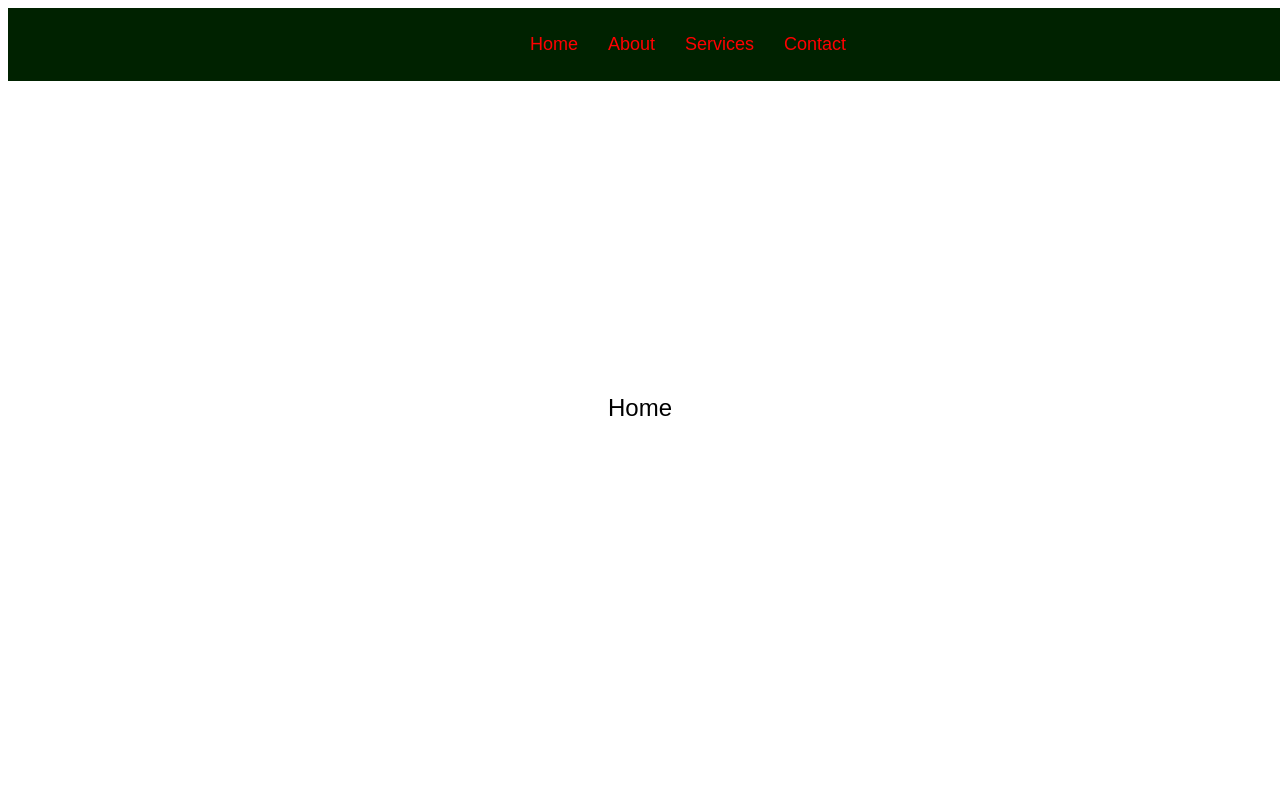
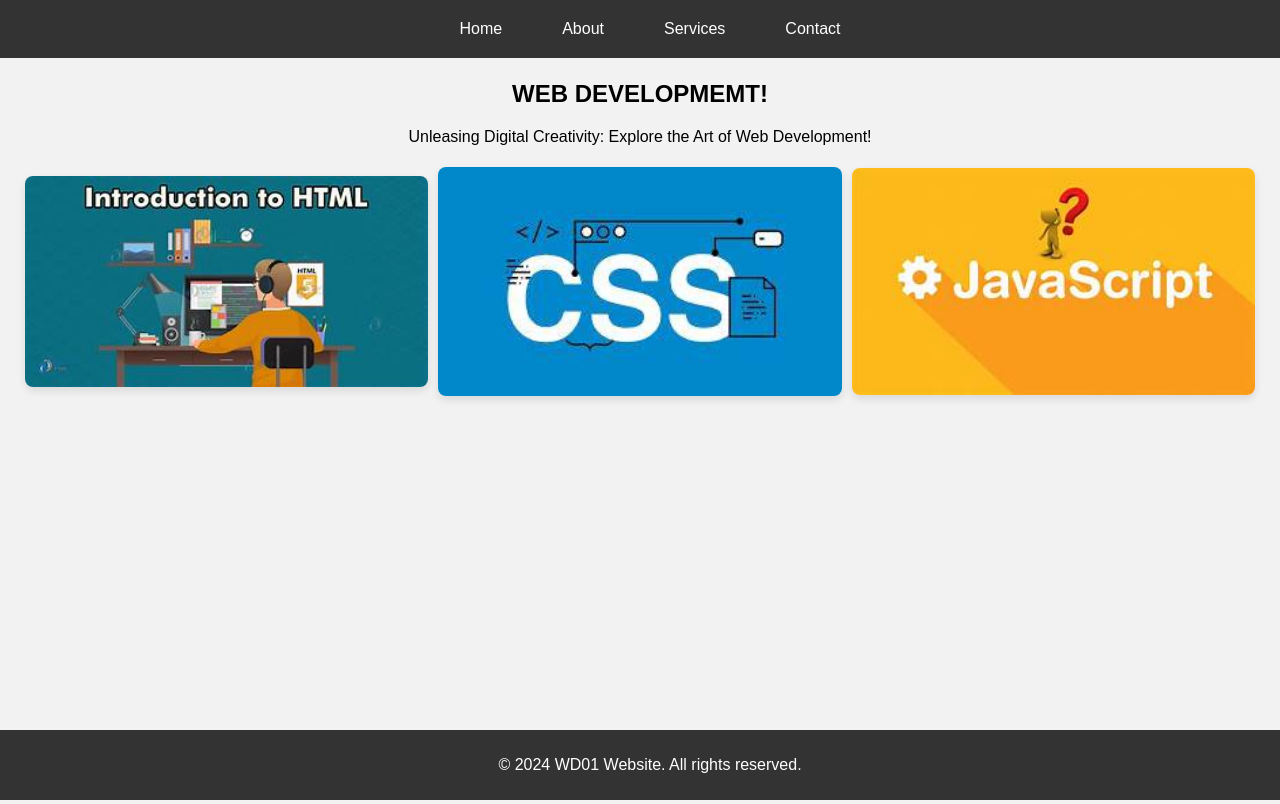
Before and after one commit to Idrish-khokhar/PRODIGY_WD_01, a plain HTML site: page index.html in a window 1280 px wide. Shown: the top 804 px of the page. Drawn offline with Linux system fonts and the light colour scheme.

Commit message:
add files

```diff
--- a/index.html
+++ b/index.html
@@ -7,21 +7,30 @@
   <link rel="stylesheet" href="styles.css">
 </head>
 <body>
-  <header class="navbar">
+  <header>
     <nav>
-      <ul class="nav-links">
-        <li><a href="#home">Home</a></li>
-        <li><a href="#about">About</a></li>
-        <li><a href="#services">Services</a></li>
-        <li><a href="#contact">Contact</a></li>
-      </ul>
+        <a href="#" class="nav-link">Home</a>
+        <a href="#" class="nav-link">About</a>
+        <a href="#" class="nav-link">Services</a>
+        <a href="#" class="nav-link">Contact</a>
     </nav>
-  </header>
+</header>
 
-  <section id="home" class="section">Home</section>
-  <section id="about" class="section">About </section>
-  <section id="services" class="section">Services</section>
-  <section id="contact" class="section">Contact</section>
+<section>
+    <h1>WEB DEVELOPMEMT!</h1>
+    <p>Unleasing Digital Creativity: Explore the Art of Web Development!</p>
+
+    <div class="image-container">
+        <img src="./Image 1.jpg" alt="Image 1" class="image">
+        <img src="./Image 2.jpg" alt="Image 2" class="image">
+        <img src="./Image 3.jpg" alt="Image 2" class="image">
+    </div>
+</section>
+
+<footer>
+    <p>&copy; 2024 WD01 Website. All rights reserved.</p>
+</footer>
+
 
   <script src="script.js"></script>
 </body>
--- a/script.js
+++ b/script.js
@@ -1,11 +1,11 @@
-// Select the navbar
-const navbar = document.querySelector('.navbar');
+        // Add a scroll event listener to change the background color when scrolled
+        window.addEventListener('scroll', function () {
+          var header = document.querySelector('header');
+          var scrollPosition = window.scrollY;
 
-// Add a scroll event listener
-window.addEventListener('scroll', () => {
-  if (window.scrollY > 50) {
-    navbar.classList.add('scrolled');
-  } else {
-    navbar.classList.remove('scrolled');
-  }
-});
+          if (scrollPosition > 50) {
+              header.style.backgroundColor = '#555';
+          } else {
+              header.style.backgroundColor = '#333';
+          }
+      });
--- a/styles.css
+++ b/styles.css
@@ -1,54 +1,70 @@
 body {
-    font-family: Arial, sans-serif;
-    scroll-behavior: smooth;
-  }
+  margin: 0;
+  font-family: 'Arial', sans-serif;
+  background-color: #f2f2f2; /* Added background color to the body */
+}
 
-  /* Navbar Styling */
-  .navbar {
-    position: fixed;
-    width: 100%;
-    background-color: #020;
-    color: white;
-    padding: 10px 20px;
-    transition: 0.3s;
-  }
+header {
+  background-color: #333;
+  color: #fff;
+  padding: 10px;
+  text-align: center;
+  position: fixed;
+  width: 100%;
+  top: 0;
+  z-index: 1000;
+  transition: background-color 0.3s ease;
+}
 
-  .nav-links {
-    list-style-type:none;
-    display: flex;
-    justify-content: center;
-  }
+nav {
+  display: flex;
+  justify-content: center;
+  align-items: center;
+}
 
-  .nav-links li {
-    margin: 0 15px;
-  }
+nav a {
+  color: #fff;
+  text-decoration: none;
+  padding: 10px 20px;
+  margin: 0 10px;
+  border-radius: 5px;
+  transition: background-color 0.3s ease, color 0.3s ease;
+}
 
-  .nav-links a {
-    text-decoration: none;
-    color: red;
-    font-size: 18px;
-    transition: color 0.3s, font-weight 0.3s;
-  }
+nav a:hover {
+  background-color: #fff;
+  color: #f20808;
+}
 
-  .nav-links a:hover {
-    color: black;
-    font-weight: bold;
-  }
+section {
+  padding: 60px 20px;
+  text-align: center;
+}
 
-  /* Dynamic Styles on Scroll */
-  .navbar.scrolled {
-    background-color:skyblue;
-  }
+.image-container {
+  display: flex;
+  justify-content: space-around;
+  align-items: center;
+}
 
-  /* Section Styling */
-  .section {
-    height: 100vh;
-    display: flex;
-    justify-content: center;
-    align-items: center;
-    font-size: 24px;
-  }
-  .section:hover {
-    color: red;
-    background-color: lightblue;
-  }
+.image {
+  margin:5px;
+  width: 45%; /* Adjust the width as needed */
+  border-radius: 8px;
+  box-shadow: 0 4px 8px rgba(0, 0, 0, 0.1);
+  transition: transform 0.3s ease;
+}
+
+.image:hover {
+  transform: scale(1.05);
+}
+
+footer {
+  background-color: #333;
+  color: #fff;
+  padding: 10px;
+  text-align: center;
+  position: fixed;
+  bottom: 0;
+  width: 100%;
+}
```
Also changed, not shown: Image 1.jpg (added), Image 2.jpg (added), Image 3.jpg (added), 1 other file.
